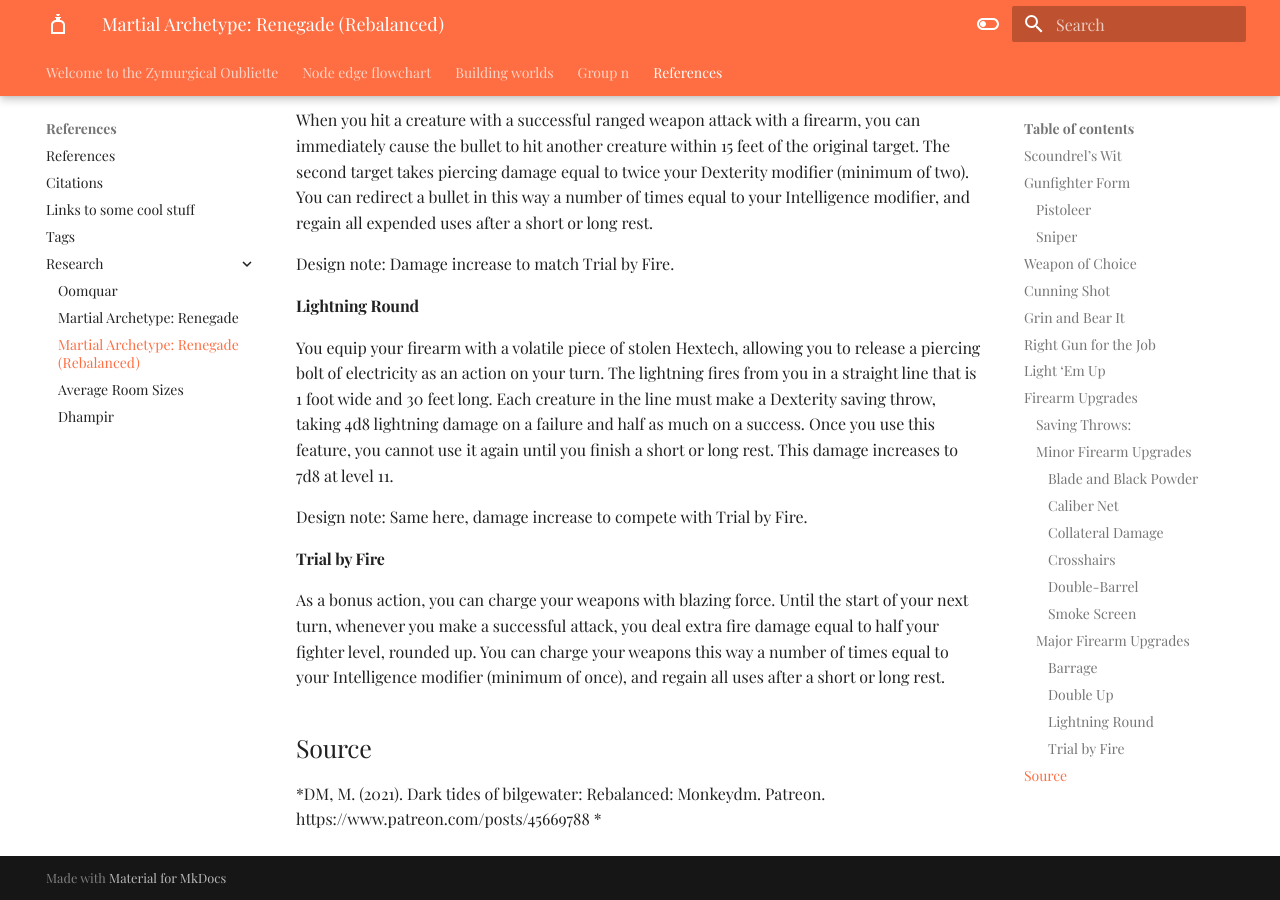
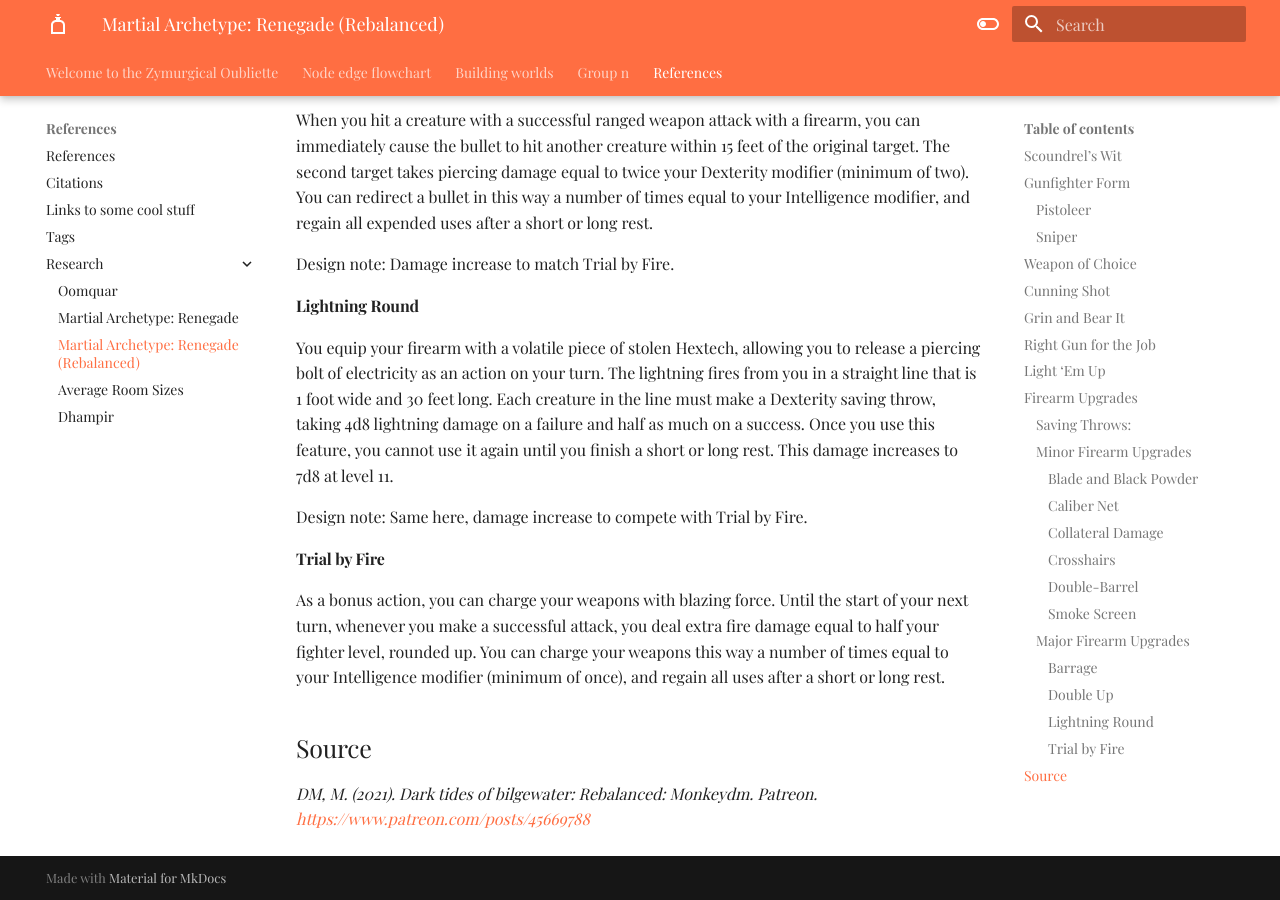
Before and after one commit to Half-Guinea-Press/zymurgical-oubliette, an MkDocs documentation site: the page built from docs/references/research/Renegade_Rebalanced.md, in a window 1280 px wide and 900 px high, scrolled down 5007 px. Built offline with MkDocs 1.6.1 and Material for MkDocs 9.7.7, drawn with Linux system fonts in a browser that asks for light colours; some web fonts are replaced; comment, search, counter and statistics services are not loaded; part of the change alters nothing that is shown.

```diff
--- a/docs/references/research/Renegade_Rebalanced.md
+++ b/docs/references/research/Renegade_Rebalanced.md
@@ -136,4 +136,4 @@ As a bonus action, you can charge your weapons with blazing force. Until the sta
 
 ## Source
 
-*DM, M. (2021). Dark tides of bilgewater: Rebalanced: Monkeydm. Patreon. https://www.patreon.com/posts/45669788 *
+*DM, M. (2021). Dark tides of bilgewater: Rebalanced: Monkeydm. Patreon. [https://www.patreon.com/posts/45669788](https://www.patreon.com/posts/45669788)*
```
